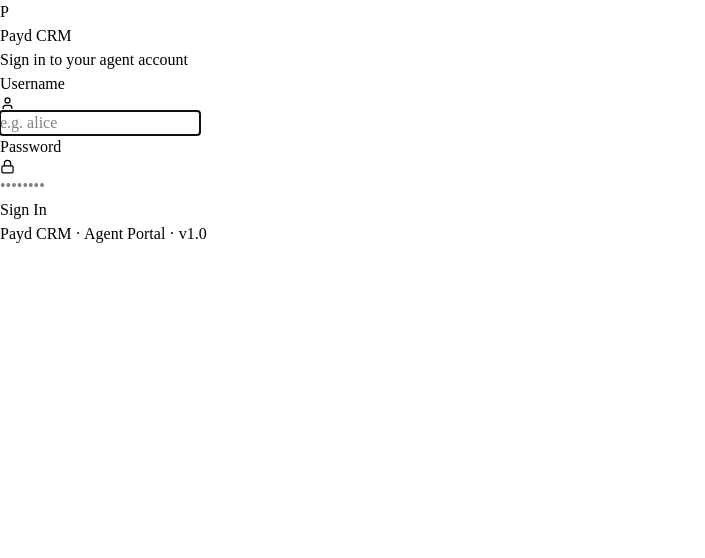
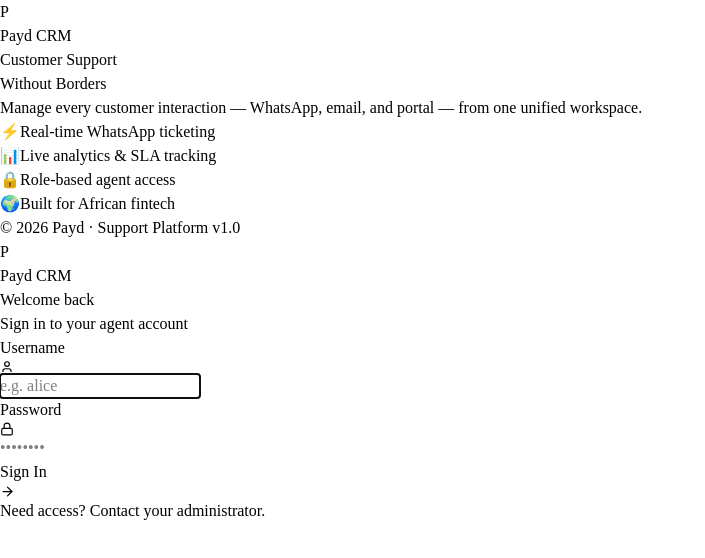
Before and after one commit to Manoty/fintech-crm, a React app in the folder frontend/: page /login in a window 1280 px wide. Shown: the top 558 px of the page, without its empty margins (0-705 px from the left). Built offline with nearby package versions, Linux system fonts and the light colour scheme; the HTML template or start-up script is replaced by a standard one.

Commit message:
updated theme

```diff
--- a/frontend/src/pages/login.jsx
+++ b/frontend/src/pages/login.jsx
@@ -1,7 +1,7 @@
 import { useState } from 'react'
 import { useNavigate } from 'react-router-dom'
 import { useAuth } from '../context/AuthContext'
-import { Lock, User, AlertCircle } from 'lucide-react'
+import { Lock, User, AlertCircle, ArrowRight } from 'lucide-react'
 
 export default function Login() {
   const { login }               = useAuth()
@@ -13,59 +13,98 @@
 
   const handleSubmit = async (e) => {
     e.preventDefault()
-    if (!username || !password) {
-      setError('Please enter your username and password.')
-      return
-    }
+    if (!username || !password) { setError('Please enter your username and password.'); return }
     setLoading(true)
     setError('')
     try {
       await login(username, password)
       navigate('/dashboard')
     } catch (err) {
-      setError(
-        err.response?.data?.detail || 'Login failed. Check your credentials.'
-      )
+      setError(err.response?.data?.detail || 'Login failed. Check your credentials.')
     } finally {
       setLoading(false)
     }
   }
 
   return (
-    <div className="min-h-screen bg-gray-900 flex items-center justify-center p-4">
-      <div className="w-full max-w-sm space-y-6">
+    <div className="min-h-screen bg-[#0a0e1a] flex">
 
-        {/* Logo / Brand */}
-        <div className="text-center">
-          <div className="inline-flex items-center justify-center w-16 h-16 bg-blue-600 rounded-2xl mb-4 shadow-lg">
-            <span className="text-white text-2xl font-bold">P</span>
+      {/* Left — branding panel */}
+      <div className="hidden lg:flex flex-col justify-between w-96 bg-[#0d1220] border-r border-white/5 p-10">
+        <div>
+          <div className="flex items-center gap-2.5">
+            <div className="w-9 h-9 bg-emerald-500 rounded-xl flex items-center justify-center shadow-lg shadow-emerald-500/30">
+              <span className="text-white font-black text-base">P</span>
+            </div>
+            <span className="text-white font-bold text-lg tracking-tight">Payd CRM</span>
           </div>
-          <h1 className="text-2xl font-bold text-white">Payd CRM</h1>
-          <p className="text-gray-400 text-sm mt-1">Sign in to your agent account</p>
+
+          <div className="mt-16 space-y-6">
+            <div>
+              <h2 className="text-2xl font-black text-white leading-tight">
+                Customer Support<br />
+                <span className="text-emerald-400">Without Borders</span>
+              </h2>
+              <p className="text-gray-400 text-sm mt-3 leading-relaxed">
+                Manage every customer interaction — WhatsApp, email, and portal — from one unified workspace.
+              </p>
+            </div>
+
+            <div className="space-y-3">
+              {[
+                { icon: '⚡', label: 'Real-time WhatsApp ticketing' },
+                { icon: '📊', label: 'Live analytics & SLA tracking' },
+                { icon: '🔒', label: 'Role-based agent access' },
+                { icon: '🌍', label: 'Built for African fintech' },
+              ].map(({ icon, label }) => (
+                <div key={label} className="flex items-center gap-3">
+                  <span className="text-lg">{icon}</span>
+                  <span className="text-gray-400 text-sm">{label}</span>
+                </div>
+              ))}
+            </div>
+          </div>
         </div>
 
-        {/* Card */}
-        <div className="bg-white rounded-2xl shadow-xl p-6 space-y-4">
+        <p className="text-gray-600 text-xs">© 2026 Payd · Support Platform v1.0</p>
+      </div>
+
+      {/* Right — login form */}
+      <div className="flex-1 flex items-center justify-center p-6">
+        <div className="w-full max-w-sm space-y-8">
+
+          {/* Mobile logo */}
+          <div className="lg:hidden flex items-center gap-2.5 justify-center">
+            <div className="w-9 h-9 bg-emerald-500 rounded-xl flex items-center justify-center shadow-lg shadow-emerald-500/30">
+              <span className="text-white font-black text-base">P</span>
+            </div>
+            <span className="text-white font-bold text-lg">Payd CRM</span>
+          </div>
+
+          <div>
+            <h1 className="text-2xl font-black text-white">Welcome back</h1>
+            <p className="text-gray-400 text-sm mt-1">Sign in to your agent account</p>
+          </div>
 
           {error && (
-            <div className="flex items-start gap-2 bg-red-50 border border-red-200 rounded-lg px-3 py-2.5">
-              <AlertCircle size={15} className="text-red-500 mt-0.5 flex-shrink-0" />
-              <p className="text-sm text-red-700">{error}</p>
+            <div className="flex items-start gap-2.5 bg-red-500/10 border border-red-500/20 rounded-xl px-4 py-3">
+              <AlertCircle size={15} className="text-red-400 flex-shrink-0 mt-0.5" />
+              <p className="text-sm text-red-300">{error}</p>
             </div>
           )}
 
           <form onSubmit={handleSubmit} className="space-y-4">
             <div>
-              <label className="block text-sm font-medium text-gray-700 mb-1">
+              <label className="block text-xs font-semibold text-gray-400 uppercase tracking-wide mb-2">
                 Username
               </label>
               <div className="relative">
-                <User size={15} className="absolute left-3 top-2.5 text-gray-400" />
+                <User size={14} className="absolute left-3.5 top-3 text-gray-500" />
                 <input
                   type="text"
                   autoComplete="username"
                   autoFocus
-                  className="w-full pl-9 pr-3 py-2 border border-gray-200 rounded-lg text-sm focus:outline-none focus:ring-2 focus:ring-blue-500"
+                  className="w-full pl-10 pr-4 py-2.5 bg-white/5 border border-white/10 rounded-xl text-white text-sm placeholder-gray-600 focus:outline-none focus:ring-2 focus:ring-emerald-500 focus:border-transparent transition-all"
                   placeholder="e.g. alice"
                   value={username}
                   onChange={e => setUsername(e.target.value)}
@@ -74,15 +113,15 @@
             </div>
 
             <div>
-              <label className="block text-sm font-medium text-gray-700 mb-1">
+              <label className="block text-xs font-semibold text-gray-400 uppercase tracking-wide mb-2">
                 Password
               </label>
               <div className="relative">
-                <Lock size={15} className="absolute left-3 top-2.5 text-gray-400" />
+                <Lock size={14} className="absolute left-3.5 top-3 text-gray-500" />
                 <input
                   type="password"
                   autoComplete="current-password"
-                  className="w-full pl-9 pr-3 py-2 border border-gray-200 rounded-lg text-sm focus:outline-none focus:ring-2 focus:ring-blue-500"
+                  className="w-full pl-10 pr-4 py-2.5 bg-white/5 border border-white/10 rounded-xl text-white text-sm placeholder-gray-600 focus:outline-none focus:ring-2 focus:ring-emerald-500 focus:border-transparent transition-all"
                   placeholder="••••••••"
                   value={password}
                   onChange={e => setPassword(e.target.value)}
@@ -93,16 +132,20 @@
             <button
               type="submit"
               disabled={loading}
-              className="w-full bg-blue-600 hover:bg-blue-700 disabled:opacity-50 text-white font-medium py-2.5 rounded-lg transition-colors text-sm"
+              className="w-full flex items-center justify-center gap-2 bg-emerald-600 hover:bg-emerald-500 disabled:opacity-50 text-white font-semibold py-3 rounded-xl transition-all text-sm shadow-lg shadow-emerald-600/20 mt-2"
             >
-              {loading ? 'Signing in...' : 'Sign In'}
+              {loading ? (
+                <div className="w-4 h-4 border-2 border-white/30 border-t-white rounded-full animate-spin" />
+              ) : (
+                <>Sign In <ArrowRight size={15} /></>
+              )}
             </button>
           </form>
+
+          <p className="text-center text-gray-600 text-xs">
+            Need access? Contact your administrator.
+          </p>
         </div>
-
-        <p className="text-center text-gray-500 text-xs">
-          Payd CRM · Agent Portal · v1.0
-        </p>
       </div>
     </div>
   )
```
Also changed, not shown: 2 other files (tests, documents, lock files or other folders).
